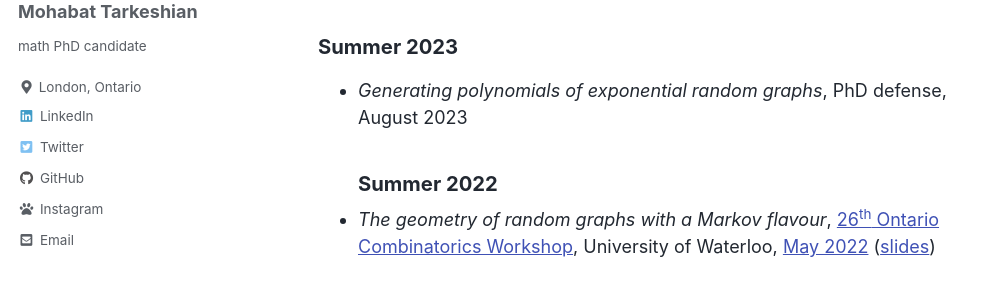
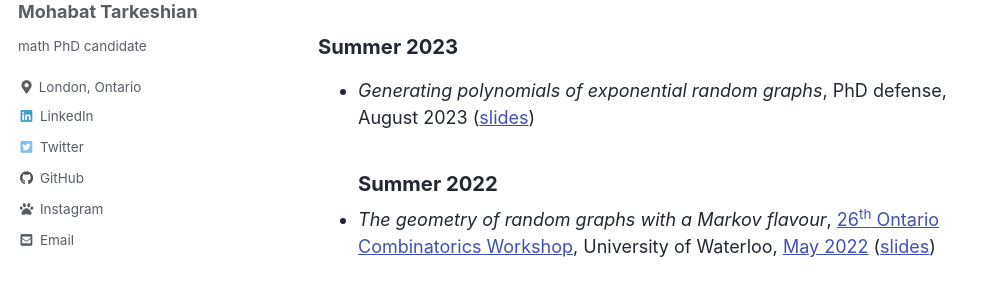
Before and after one commit to mohabatt/mohabatt.github.io, a Jekyll site: the page built from research.md, in a window 1280 px wide and 900 px high, scrolled down 917 px. Shown: the part 180-480 px from the top of the window, without its empty margins (0-993 px from the left). Built offline with Jekyll 4.4.1, drawn with Linux system fonts in a browser that asks for light colours; cached includes are drawn as plain includes.

Commit message:
Update research.md

```diff
--- a/research.md
+++ b/research.md
@@ -14,7 +14,7 @@ I'm currently thinking about [exponential random graph models](https://en.wikipe
 
 ## Talks
 ### Summer 2023
-- *Generating polynomials of exponential random graphs*, PhD defense, August 2023
+- *Generating polynomials of exponential random graphs*, PhD defense, August 2023 ([slides](/files/handout-generating polynomials of exponential random graphs.pdf))
 ### Summer 2022
 - *The geometry of random graphs with a Markov flavour*, [26<sup>th</sup> Ontario Combinatorics Workshop](http://www.fields.utoronto.ca/activities/21-22/combinatorics), University of Waterloo, [May 2022](/files/OCW-picture.jpg) ([slides](/files/OCW-slides.pdf))
 
```
